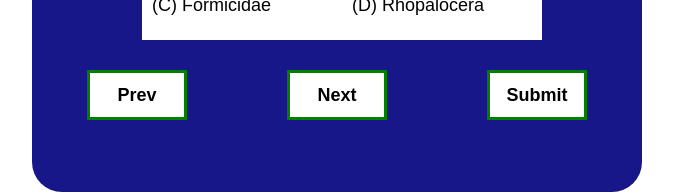
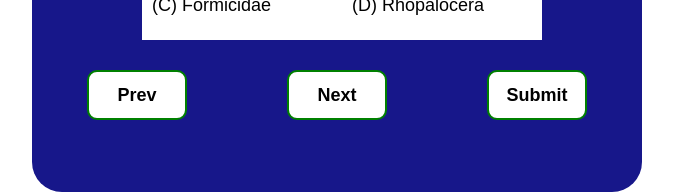
Before and after one commit to Naijamerit/react-quiz, a React (Create React App) app: page / in a window 1280 px wide. Shown: the part 488-682 px from the top of the page, without its empty margins (303-976 px from the left). Built offline with nearby package versions, Linux system fonts and the light colour scheme.

Commit message:
2 files modified

```diff
--- a/src/App.css
+++ b/src/App.css
@@ -46,8 +46,8 @@ body {
 .submit {
   width: 100px;
   height: 50px;
-  border-radius: 0px;
-  border: none;
+  border-radius: 10px;
+  border: solid 2px green;
   font-size: 18px;
   font-weight: bold;
 }
--- a/src/Quest.jsx
+++ b/src/Quest.jsx
@@ -81,27 +81,15 @@ function App() {
           </div>
 
           <div className="controllers">
-            <button
-              style={{ border: 'solid 3px green' }}
-              className="prev"
-              onClick={() => prevHandler()}
-            >
+            <button className="prev" onClick={() => prevHandler()}>
               Prev
             </button>
 
-            <button
-              style={{ border: 'solid 3px green' }}
-              className="prev"
-              onClick={() => nextHandler()}
-            >
+            <button className="prev" onClick={() => nextHandler()}>
               Next
             </button>
 
-            <button
-              style={{ border: 'solid 3px green' }}
-              className="submit"
-              onClick={() => submitHandler()}
-            >
+            <button className="submit" onClick={() => submitHandler()}>
               Submit
             </button>
           </div>
```
